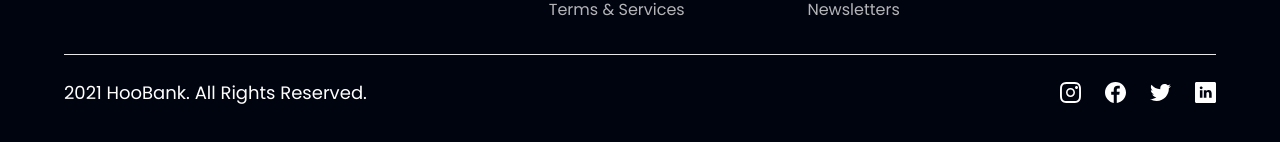
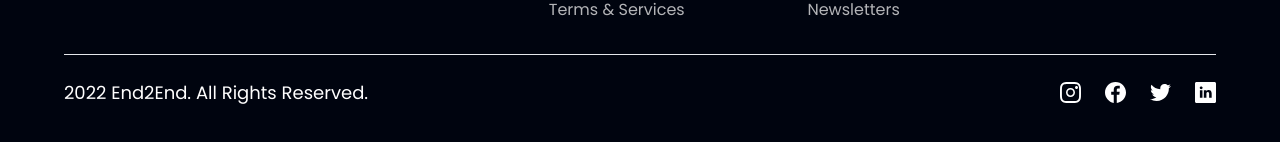
Before and after one commit to BNAStudio/bank_app, a React (Vite) app: page / in a window 1280 px wide. Shown: the part 4715-4857 px from the top of the page. Built offline with nearby package versions, Linux system fonts and the light colour scheme.

Commit message:
feat(components): update Footer content

```diff
--- a/src/assets/index.js
+++ b/src/assets/index.js
@@ -51,3 +51,4 @@ export {
 	people02,
 	people03,
 };
+console.log("hello");
--- a/src/components/Footer.jsx
+++ b/src/components/Footer.jsx
@@ -1,5 +1,5 @@
 import styles from '../styles'
-import {logo} from '../assets'
+import { logo } from '../assets'
 import { footerLinks, socialMedia } from '../constants';
 
 const Footer = () => (
@@ -15,15 +15,15 @@ const Footer = () => (
 
             <div className="flex-[1.5] w-full flex flex-row justify-between flex-wrap md:mt-0 mt-10">
                 {
-                    footerLinks.map( footerLink => (
+                    footerLinks.map(footerLink => (
                         <div key={footerLink.key} className="flex flex-col ss:my-0 my-4 min-w-[150px]">
                             <h4 className="font-poppins font-medium text-[18px] leading-[27px] text-white">
                                 {footerLink.title}
                             </h4>
                             <ul className="list-none mt-4">
                                 {
-                                    footerLink.links.map( (link, index) => (
-                                        <li key={link.name} className={`font-poppins font-normal text-[16px] leading-[24px] text-dimWhite hover:text-secondary cursor-pointer ${index !== footerLink.links.length - 1 ? 'mb-4' : 'mb-0' }`}>
+                                    footerLink.links.map((link, index) => (
+                                        <li key={link.name} className={`font-poppins font-normal text-[16px] leading-[24px] text-dimWhite hover:text-secondary cursor-pointer ${index !== footerLink.links.length - 1 ? 'mb-4' : 'mb-0'}`}>
                                             {link.name}
                                         </li>
                                     ))
@@ -37,11 +37,11 @@ const Footer = () => (
 
         <div className="w-full flex justify-between items-center md:flex-row flex-col pt-6 border-t-[1px] border-t-[#3F3R45]">
             <p className="font-poppins font-normal text-center text-[18px] leading-[27px] text-white">
-                2021 HooBank. All Rights Reserved.
+                2022 End2End. All Rights Reserved.
             </p>
             <div className="flex flex-row md:mt-0 mt-6">
                 {
-                    socialMedia.map( (social, index) => (
+                    socialMedia.map((social, index) => (
                         <img key={social.id} src={social.icon} alt={social.id} className={`w-[21px] h-[21px] object-contain cursor-pointer ${index !== socialMedia.length - 1 ? 'mr-6' : 'mr-0'}`} />
                     ))
                 }
```
